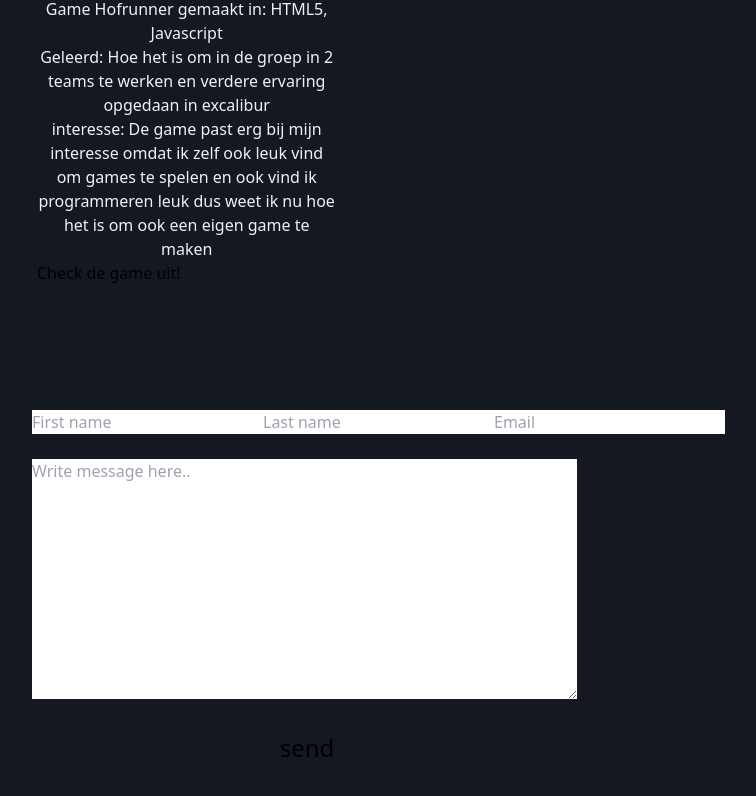
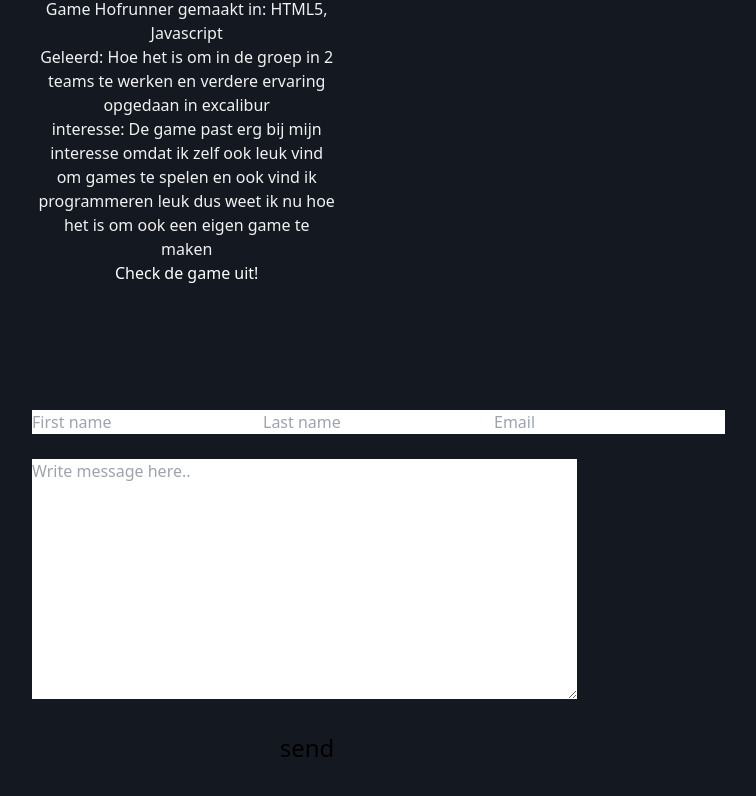
Before and after one commit to calvinhofman/HR_Portfoliofix, a plain HTML site: page index.html in a window 1280 px wide. Shown: the part 1857-2653 px from the top of the page, without its empty margins (333-1089 px from the left). Drawn offline with nearby package versions, Linux system fonts and the light colour scheme.

Commit message:
Please work thank you

```diff
--- a/index.html
+++ b/index.html
@@ -217,9 +217,8 @@
         </p>
         <p class="text-center">
           interesse: De game past erg bij mijn interesse omdat ik zelf ook leuk vind om games te spelen en ook vind ik programmeren leuk dus weet ik nu hoe het is om ook een eigen game te maken
+         <br> <a  class="text-center text-white" href="https://thatguythimo.github.io/CLE4Team21/">Check de game uit!</a>
         </p>
-        <a href="https://thatguythimo.github.io/CLE4Team21/">Check de game uit!</a>
-
       </div>
       <div class="invisible">
         <img src="image.png" alt="" />
@@ -231,7 +230,7 @@
         <p class="text-center">
           interesse: De game past erg bij mijn interesse omdat ik zelf ook leuk vind om games te spelen en ook vind ik programmeren leuk dus weet ik nu hoe het is om ook een eigen game te maken
         </p>
-        <a href="https://thatguythimo.github.io/CLE4Team21/">Check de game uit!</a>
+        <a class="text-center text-white" href="https://thatguythimo.github.io/CLE4Team21/">Check de game uit!</a>
       </div>
 
     </div>
```
